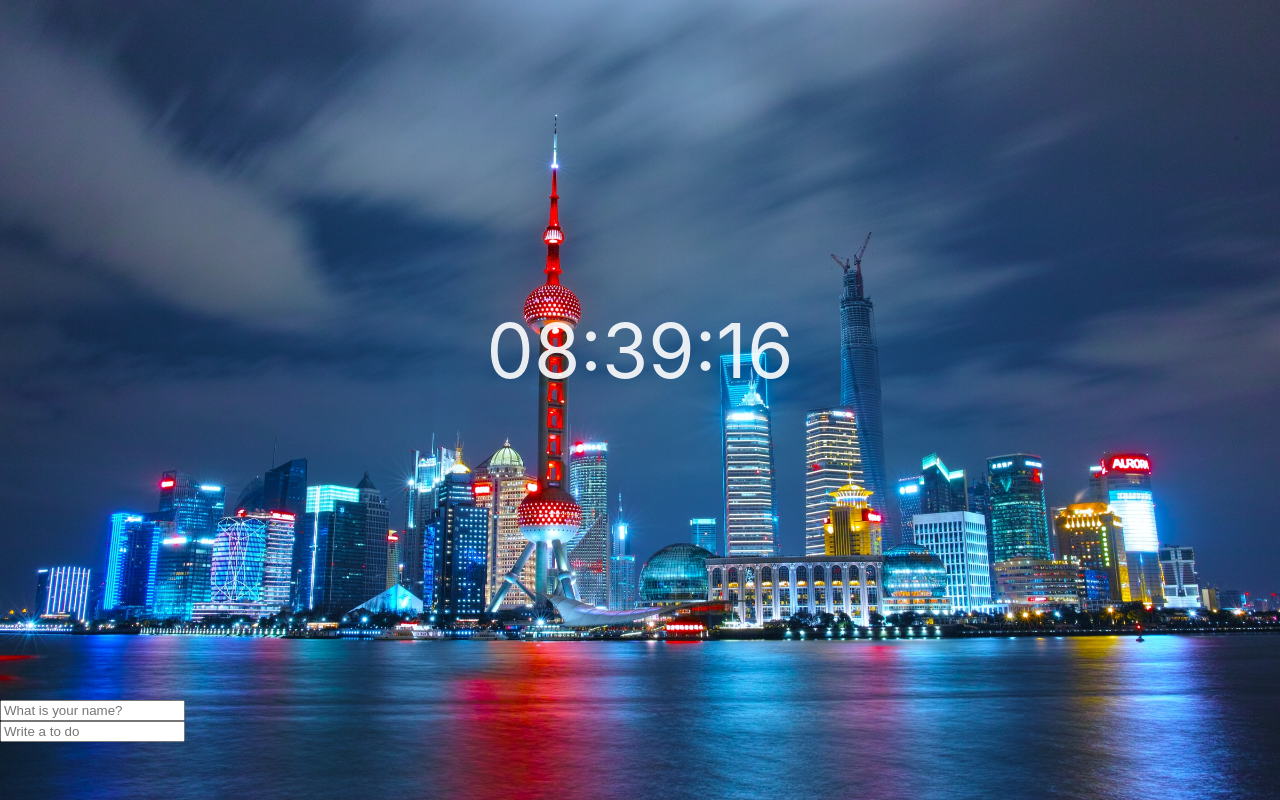
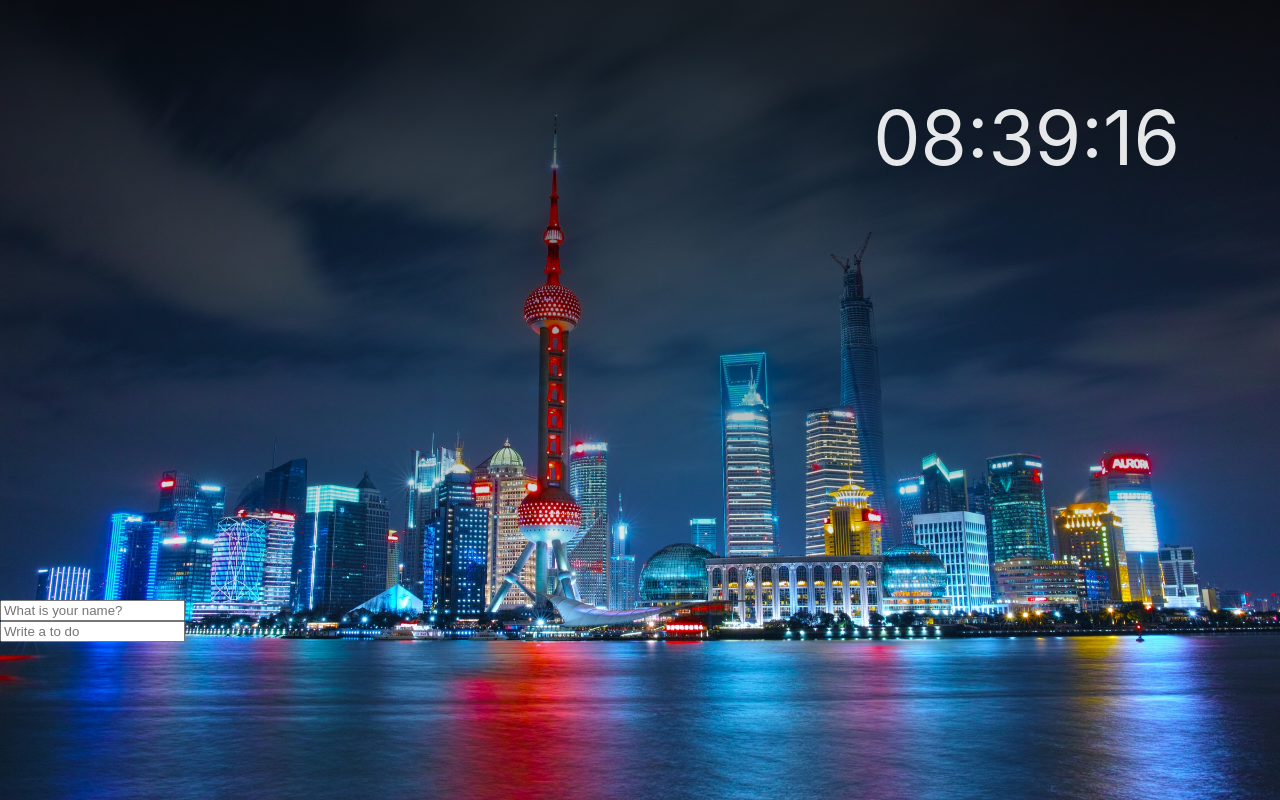
Before and after one commit to Gilpop8663/First-screen-2021, a plain HTML site: page index.html in a window 1280 px wide. Drawn offline with Linux system fonts and the light colour scheme.

Commit message:
photo and clock , gradtion upadte
사진이 마음에 안들었고 그라데이션으로 시계가 더 잘보이게 만들었다

```diff
--- a/css/index.css
+++ b/css/index.css
@@ -56,7 +56,9 @@ body {
 
 
 #colck-time{
-  height: 700px;
+  position:fixed;
+  top:100px;
+  right: 100px;
   display:flex;
   justify-content: center;
   align-items: center;
@@ -65,3 +67,9 @@ body {
   animation: showClock 0.5s ease-in-out forwards;
   z-index: 1;
 }
+
+.top-gradation{
+  padding: 300px 0px;
+  background:linear-gradient(to bottom,rgba(0,0,0,5),rgba(0,0,0,0));
+  opacity: 0.8;
+}
--- a/index.html
+++ b/index.html
@@ -9,6 +9,7 @@
 
 </head>
 <body>
+    <div class=top-gradation></div>
     <div class="js-clock" id="clock">
         <h1 id="colck-time">00:00</h1>
     </div>
```
Also changed, not shown: img/6.jpg, img/8.jpg (added), 1 other file.
